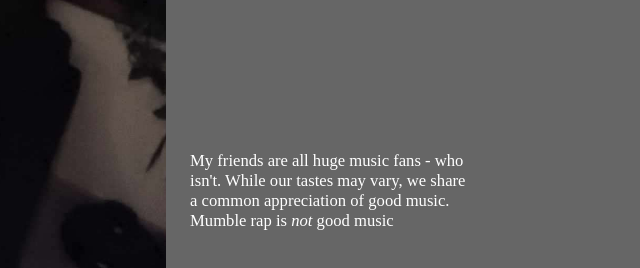
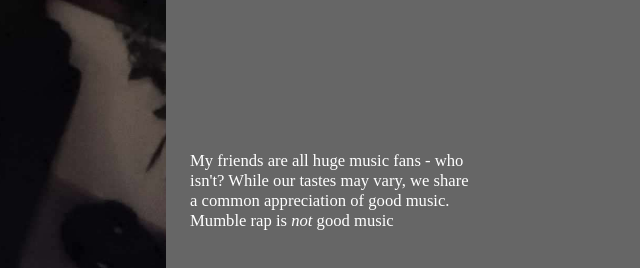
Before and after one commit to lemoland5/MissingTheComfort, a plain HTML site: page index.html in a window 1280 px wide. Shown: the part 4820-5088 px from the top of the page, 640-1280 px from the left. Drawn offline with Linux system fonts and the light colour scheme; a script that the page names is missing; a web font is replaced by a local one.

Commit message:
Update index.html

```diff
--- a/index.html
+++ b/index.html
@@ -102,7 +102,7 @@
         <img src="./img/life/sylwesterussy.jpg" alt="">
         <div class="sectionText">
             <header>One among many</header>
-            <p>My friends are all huge music fans - who isn't. While our tastes may vary, we share a common appreciation of good music. Mumble rap is <i>not</i> good music</p>
+            <p>My friends are all huge music fans - who isn't? While our tastes may vary, we share a common appreciation of good music. Mumble rap is <i>not</i> good music</p>
         </div>
 
     </div>
```
